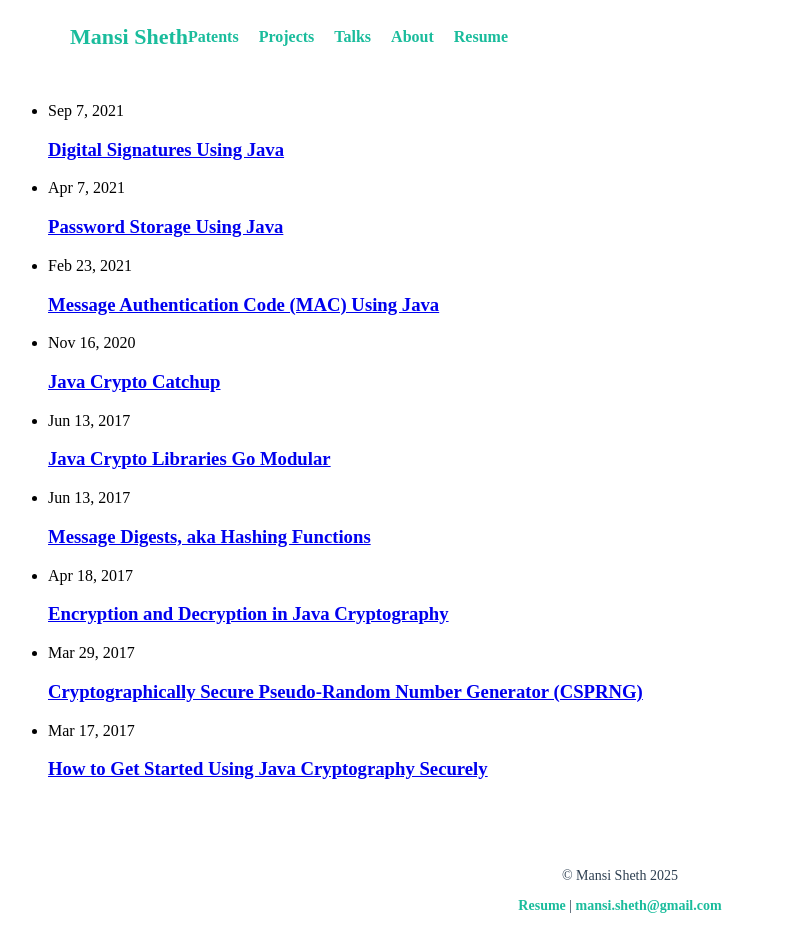
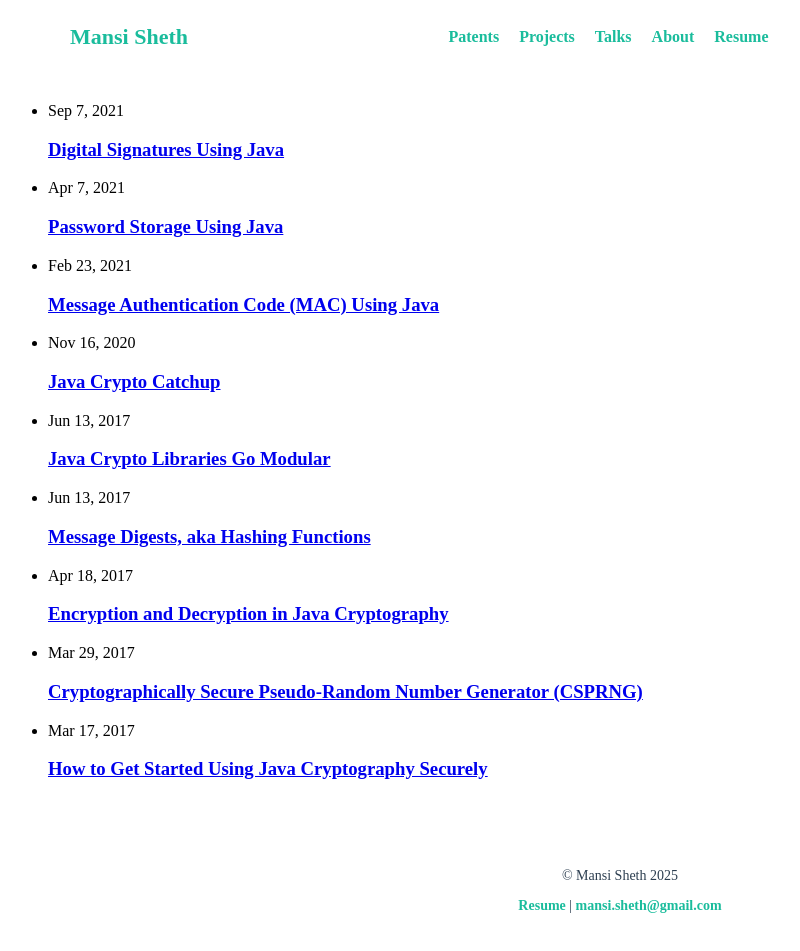
Before and after one commit to 1MansiS/1MansiS.github.io, a Jekyll site: the page built from index.markdown, in a window 1280 px wide. Shown: the whole page, without its empty margins (20-820 px from the left). Built offline with Jekyll 4.4.1, drawn with Linux system fonts in a browser that asks for light colours.

Commit message:
Update main.css

```diff
--- a/assets/main.css
+++ b/assets/main.css
@@ -23,8 +23,7 @@ main {
 
 .site-header .container {
     display: flex;
-    justify-content: left;
-    /*justify-content: space-between; */ /* Ensures proper alignment */
+    justify-content: space-between;  /* Ensures proper alignment */
     align-items: center;
     max-width: 1100px;
     margin: 0 auto;
@@ -45,7 +44,6 @@ main {
 
 /* --- Center-aligned Navigation --- */
 .site-nav {
-    flex-grow: unset;
     display: flex;
     color: #1abc9c;
     justify-content: center; /* Centers navigation */
```
